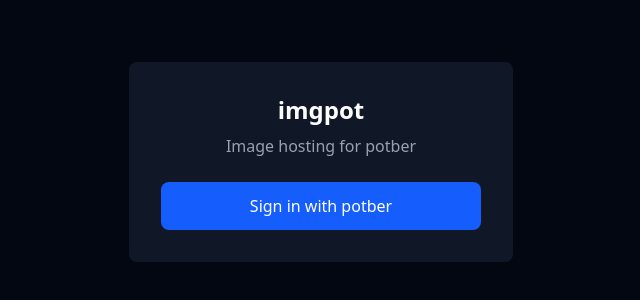
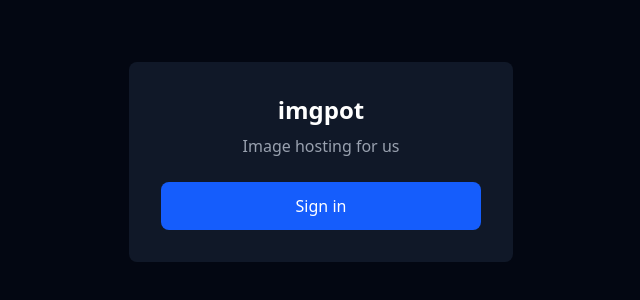
Before and after one commit to potber/imgpot, a SvelteKit app: page /auth/login in a window 1280 px wide. Shown: the part 238-538 px from the top of the page, without its empty margins (319-959 px from the left). Built offline with nearby package versions, Linux system fonts and the light colour scheme; no server answers.

Commit message:
feat: update login page copy

```diff
--- a/src/routes/auth/login/+page.svelte
+++ b/src/routes/auth/login/+page.svelte
@@ -7,12 +7,12 @@
 <div class="flex min-h-screen items-center justify-center bg-gray-950">
 	<div class="w-full max-w-sm rounded-lg bg-gray-900 p-8 text-center">
 		<h1 class="mb-2 text-2xl font-bold text-white">imgpot</h1>
-		<p class="mb-6 text-gray-400">Image hosting for potber</p>
+		<p class="mb-6 text-gray-400">Image hosting for us</p>
 		<a
 			href={authUrl}
 			class="inline-block w-full rounded-lg bg-blue-600 px-6 py-3 font-medium text-white transition hover:bg-blue-500"
 		>
-			Sign in with potber
+			Sign in
 		</a>
 	</div>
 </div>
```
